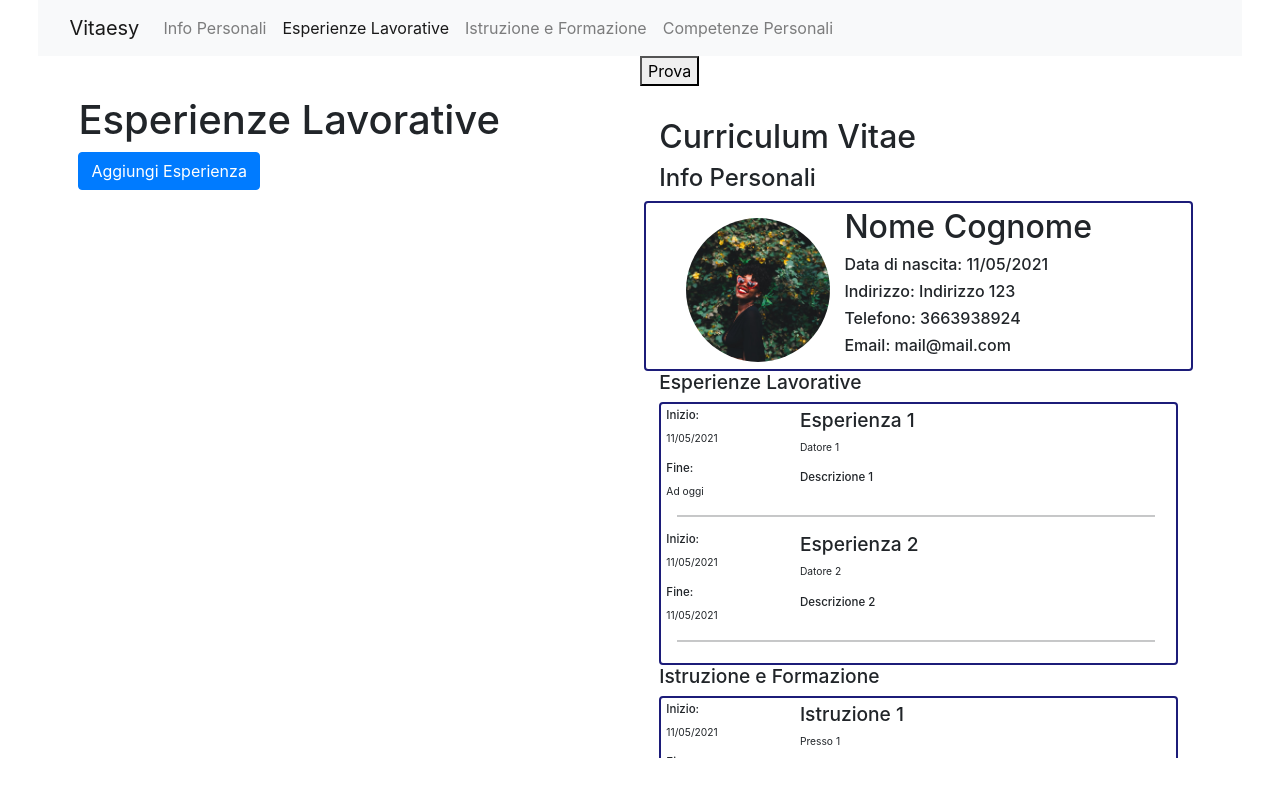
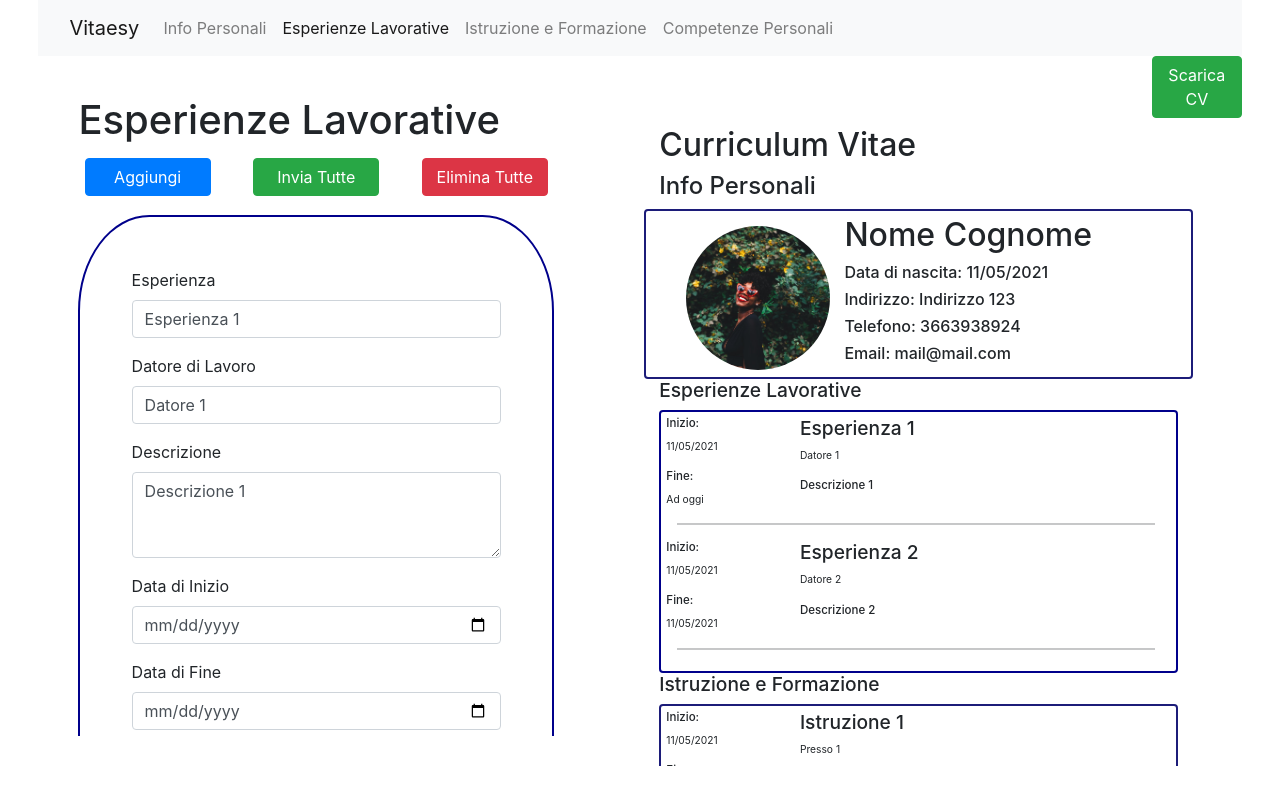
Before and after one commit to MaxNaitor/Vitaesy, an Angular app: page /riempimento/esperienze in a window 1280 px wide. Built offline with nearby package versions, Linux system fonts and the light colour scheme.

Commit message:
completato form esperienze lavorative

```diff
--- a/src/app/forms/esperienze-form/esperienze-form.component.css
+++ b/src/app/forms/esperienze-form/esperienze-form.component.css
@@ -1,28 +1,22 @@
 
 .f-group {
-    margin-top: 3vh;
-    border: 1px solid darkblue;
-    padding: 5%;
+    margin-top: 1vh;
+    margin-bottom: 2vh;
+    border: 2px solid darkblue;
+    padding: 4vw;
     border-radius: 15%;
 }
 
-.col-md-12 {
-    height: 82vh;
-    width: 100vw;
+.col-md-11 {
+    height: 80vh;
     overflow-y: auto;
 }
 
 .col-md-4 {
     display: grid;
-    grid-template-columns: 25% 50% 25%;
-    grid-template-rows: 25% 50% 25%;
-    height: 8vh;
-}
-
-.aggiungi-esp {
-    display: grid;
-    grid-template-columns: 25% 50% 25%;
-    grid-template-rows: 25% 50% 25%;
+    grid-template-columns: 0.5vw auto 0.5vw;
+    grid-template-rows: 0.5vw auto 0.5vw;
+    height: 1vh;
 }
 
 .centered {
@@ -33,3 +27,17 @@
 input.ng-invalid.ng-touched {
     border: 1px solid red;
 }
+textarea.ng-invalid.ng-touched {
+    border: 1px solid red;
+}
+
+.sticky {
+    position: sticky;
+    top: 0;
+    z-index: 1;
+}
+
+.destra {
+    color: red;
+    margin-left: 2vw;
+}
--- a/src/app/forms/esperienze-form/esperienze-form.component.html
+++ b/src/app/forms/esperienze-form/esperienze-form.component.html
@@ -1,52 +1,84 @@
 <div class="row">
-    <div class="col-md-12">
+    <div class="col-md-11">
         <h1>Esperienze Lavorative</h1>
-        <button class="btn btn-primary" (click)="aggiungiEsperienza()">Aggiungi Esperienza</button>
         <form [formGroup]="esperienzeForm" (ngSubmit)="onSubmit()">
+            <div class="pulsantiera row sticky bg-white" style="height: 4.3vw;">
+                <div class="col-md-4">
+                    <button class="btn btn-primary centered" type="button"
+                        (click)="aggiungiEsperienza(null,null,null,null,null)">Aggiungi</button>
+                </div>
+                <div class="col-md-4" *ngIf="getEsperienze().length > 1">
+                    <button class="btn btn-success centered" type="submit">Invia Tutte</button>
+                </div>
+                <div class="col-md-4" *ngIf="getEsperienze().length > 1">
+                    <button class="btn btn-danger centered" type="button" (click)="eliminaTutte()">Elimina
+                        Tutte</button>
+                </div>
+            </div>
             <div formArrayName="esperienze">
                 <div *ngFor="let esperienza of getEsperienze(); let i = index" [formGroupName]="i" class="f-group">
                     <div class="form-group">
-                        <label for="titolo">Esperienza</label>
-                        <input type="text" class="form-control" formControlName="titolo" >
+                        <label for="titolo">Esperienza
+                            <span class="help-block destra"
+                                *ngIf="getEsperienze()[i].get('titolo').invalid && getEsperienze()[i].get('titolo').touched">
+                                Inserisci la tua esperienza!
+                            </span>
+                        </label>
+                        <input type="text" class="form-control" formControlName="titolo">
                     </div>
                     <div class="form-group">
-                        <label for="datoreLavoro">Datore di Lavoro</label>
+                        <label for="datoreLavoro">Datore di Lavoro
+                            <span class="help-block destra"
+                                *ngIf="getEsperienze()[i].get('datoreLavoro').invalid && getEsperienze()[i].get('datoreLavoro').touched">
+                                Inserisci il datore di lavoro!
+                            </span>
+                        </label>
                         <input type="text" class="form-control" formControlName="datoreLavoro">
                     </div>
                     <div class="form-group">
-                        <label for="desc">Descrizione</label>
+                        <label for="desc">Descrizione
+                            <span class="help-block destra"
+                                *ngIf="getEsperienze()[i].get('descrizione').invalid && getEsperienze()[i].get('descrizione').touched">
+                                Inserisci una descrizione!
+                            </span>
+                        </label>
                         <textarea class="form-control" rows="3" formControlName="descrizione"></textarea>
                     </div>
                     <div class="form-group">
-                        <label for="dataIn">Data di Inizio</label>
+                        <label for="dataIn">Data di Inizio
+                            <span class="help-block destra"
+                                *ngIf="getEsperienze()[i].get('dataInizio').invalid && getEsperienze()[i].get('dataInizio').touched">
+                                Inserisci quando hai iniziato!
+                            </span>
+                        </label>
                         <input type="date" class="form-control" formControlName="dataInizio">
                     </div>
                     <div class="form-group">
                         <label for="dataFin">Data di Fine</label>
-                        <input type="date" class="form-control" formControlName="dataFine" (change)="onDataFineChange()">
+                        <input type="date" class="form-control" formControlName="dataFine"
+                            (change)="onDataFineChange(i)">
                     </div>
                     <div class="form-group form-check">
                         <label>Lavoro ancora qui</label>
-                        <input type="checkbox" (click)="adOggi()" class="form-check-input" style="margin-left: 0.5vw;" [checked]="adOggiCheck">
+                        <input type="checkbox" (click)="adOggi(i)" class="form-check-input" style="margin-left: 0.5vw;"
+                            [checked]="adOggiCheck[i]">
                     </div>
                     <div class="row no-gutters">
                         <div class="col-md-4">
-                            <button class="btn btn-success centered">Invia</button>
+                            <button class="btn btn-success centered" type="submit"
+                                [disabled]="getEsperienze()[i].invalid" (click)="inviaSingola(i)">Invia</button>
                         </div>
                         <div class="col-md-4">
-                            <button class="btn btn-secondary centered" type="button" (click)="resettaForm(i)">Svuota</button>
+                            <button class="btn btn-secondary centered" type="button"
+                                (click)="resettaForm(i)">Svuota</button>
                         </div>
                         <div class="col-md-4">
-                            <button class="btn btn-danger centered" type="button" (click)="eliminaEsperienza(i)">Elimina</button>
+                            <button class="btn btn-danger centered" type="button"
+                                (click)="eliminaEsperienza(i)">Elimina</button>
                         </div>
                     </div>
                 </div>
             </div>
         </form>
-        <!-- <ng-template #aggiungi>
-            <div class="aggiungi-esp">
-                <h1 class="centered">Aggiungi un'esperienza!</h1>
-            </div>
-        </ng-template> -->
     </div>
 </div>
--- a/src/app/forms/esperienze-form/esperienze-form.component.ts
+++ b/src/app/forms/esperienze-form/esperienze-form.component.ts
@@ -14,48 +14,69 @@ export class EsperienzeFormComponent implements OnInit {
     'esperienze': new FormArray([])
   })
 
-  adOggiCheck = false;
+  adOggiCheck: boolean[] = [];
 
   constructor(private esperienzeService: EsperienzeService) { }
 
   ngOnInit(): void {
+    for (let esp of this.esperienzeService.esperienze) {
+      this.aggiungiEsperienza(esp.titolo, esp.datoreLavoro, esp.descrizione, esp.dataInizio, esp.dataFine)
+    }
   }
 
 
-  aggiungiEsperienza() {
+  aggiungiEsperienza(titolo: string, datoreLavoro: string, descrizione: string, dataInizio: Date, dataFine: Date | string) {
     (<FormArray>this.esperienzeForm.get('esperienze')).push(new FormGroup({
-      'titolo': new FormControl(null, Validators.required),
-      'datoreLavoro': new FormControl(null, Validators.required),
-      'descrizione': new FormControl(null, Validators.required),
-      'dataInizio': new FormControl(null, Validators.required),
-      'dataFine': new FormControl(null)
+      'titolo': new FormControl(titolo, Validators.required),
+      'datoreLavoro': new FormControl(datoreLavoro, Validators.required),
+      'descrizione': new FormControl(descrizione, Validators.required),
+      'dataInizio': new FormControl(dataInizio, Validators.required),
+      'dataFine': new FormControl(dataFine)
     }))
+    this.adOggiCheck.push(false)
   }
 
   eliminaEsperienza(id: number) {
-    (<FormArray>this.esperienzeForm.get('esperienze')).removeAt(id)
-    this.esperienzeService.eliminaEsperienza(id)
+    (<FormArray>this.esperienzeForm.get('esperienze')).removeAt(id);
+    this.esperienzeService.eliminaEsperienza(id);
+  }
+
+  eliminaTutte() {
+    for (let i = this.getEsperienze().length - 1; i >= 0; i--) {
+      this.esperienzeService.eliminaEsperienza(i);
+    }
+    (<FormArray>this.esperienzeForm.get('esperienze')).clear()
   }
 
   resettaForm(id: number) {
-    (<FormArray>this.esperienzeForm.get('esperienze')).reset(id)
+    (<FormArray>this.esperienzeForm.get('esperienze')).controls[id].reset()
   }
 
   getEsperienze() {
     return (<FormArray>this.esperienzeForm.get('esperienze')).controls
   }
 
-  adOggi() {
-    this.adOggiCheck = !this.adOggiCheck;
-    (<FormArray>this.esperienzeForm.get('esperienze')).controls[0].get('dataFine').reset()
+  adOggi(id: number) {
+    this.adOggiCheck[id] = !this.adOggiCheck[id];
+    this.getEsperienze()[id].get('dataFine').reset()
   }
 
-  onDataFineChange() {
-    this.adOggiCheck = false;
+  onDataFineChange(id: number) {
+    this.adOggiCheck[id] = false;
   }
 
   onSubmit() {
-    let esperienze: EsperienzaLavorativa[] = (<FormArray>this.esperienzeForm.get('esperienze')).value;
+    let validForms = new FormArray([]);
+    for (let control of this.getEsperienze()) {
+      if (control.valid) {
+        validForms.push(control)
+      }
+    }
+    if (validForms.length === 0) {
+      alert('Impossibile inviare!\n' +
+        'Hai compilato tutti i campi? ')
+    }
+    let esperienze: EsperienzaLavorativa[] = (<FormArray>validForms).value;
     for (let esp of esperienze) {
       if (esp.dataFine == null) {
         esp.dataFine = 'Ad oggi'
@@ -64,4 +85,8 @@ export class EsperienzeFormComponent implements OnInit {
     this.esperienzeService.inviaEsperienze(esperienze)
   }
 
+  inviaSingola(id: number) {
+    this.esperienzeService.inviaEsperienze([this.getEsperienze()[id].value])
+  }
+
 }
--- a/src/app/forms/esperienze-form/esperienze.service.ts
+++ b/src/app/forms/esperienze-form/esperienze.service.ts
@@ -7,16 +7,38 @@ import { EsperienzaLavorativa } from 'src/app/template/esperienze-lavorative/esp
 })
 export class EsperienzeService {
 
-  submitEsperienze = new Subject<EsperienzaLavorativa[]>()
-  eliminaEsperienze = new Subject<number>()
+  esperienze: EsperienzaLavorativa[] = [
+    {
+      dataInizio: new Date(),
+      dataFine: 'Ad oggi',
+      titolo: 'Esperienza 1',
+      datoreLavoro: 'Datore 1',
+      descrizione: 'Descrizione 1'
+    },
+    {
+      dataInizio: new Date(),
+      dataFine: new Date(),
+      titolo: 'Esperienza 2',
+      datoreLavoro: 'Datore 2',
+      descrizione: 'Descrizione 2'
+    },
+  ]
+
+  // submitEsperienze = new Subject<EsperienzaLavorativa[]>()
+  // eliminaEsperienze = new Subject<number>()
+  aggiornaEsperienze = new Subject<EsperienzaLavorativa[]>()
 
   constructor() { }
 
   inviaEsperienze(esperienze: EsperienzaLavorativa[]) {
-    this.submitEsperienze.next(esperienze)
+    this.esperienze = esperienze
+    // this.submitEsperienze.next(esperienze)
+    this.aggiornaEsperienze.next(this.esperienze)
   }
 
   eliminaEsperienza(id: number) {
-    this.eliminaEsperienze.next(id)
+    this.esperienze.splice(id,1)
+    // this.eliminaEsperienze.next(id)
+    this.aggiornaEsperienze.next(this.esperienze)
   }
 }
--- a/src/app/template/esperienze-lavorative/esperienze-lavorative.component.css
+++ b/src/app/template/esperienze-lavorative/esperienze-lavorative.component.css
@@ -1,7 +1,7 @@
 
 .componente {
     padding: 1%;
-    border: 0.3vh solid rgb(28, 28, 121);
+    border: 0.3vh solid darkblue;
 }
 
 p {
--- a/src/app/template/template.component.css
+++ b/src/app/template/template.component.css
@@ -1,8 +1,15 @@
 .corpo {
-    margin-top: 4vh;
+    margin-top: 1vh;
     width: 45vw;
     padding-left: 1.5vw;
     padding-right: 3vw;
     padding-bottom: 2vh;
     overflow-y: auto;
 }
+
+button {
+    margin-left: 40vw;
+    z-index: 1;
+    position: sticky;
+    top: 0;
+}
--- a/src/app/template/template.component.html
+++ b/src/app/template/template.component.html
@@ -1,4 +1,4 @@
-<button (click)="generatePdf('Prova','De Provis')">Prova</button>
+<button (click)="generatePdf('Prova','De Provis')" class="btn btn-success">Scarica CV</button>
 <div class="corpo" #cv id="cv" appScroll style=" height: 80vh;">
     <h1 style="font-size: 2.5vw;">Curriculum Vitae</h1>
     <app-infopersonali></app-infopersonali>
```
Also changed, not shown: src/app/template/esperienze-lavorative/esperienze-lavorative.component.ts (+26 -21 lines), 1 other file (tests, documents, lock files or other folders).
